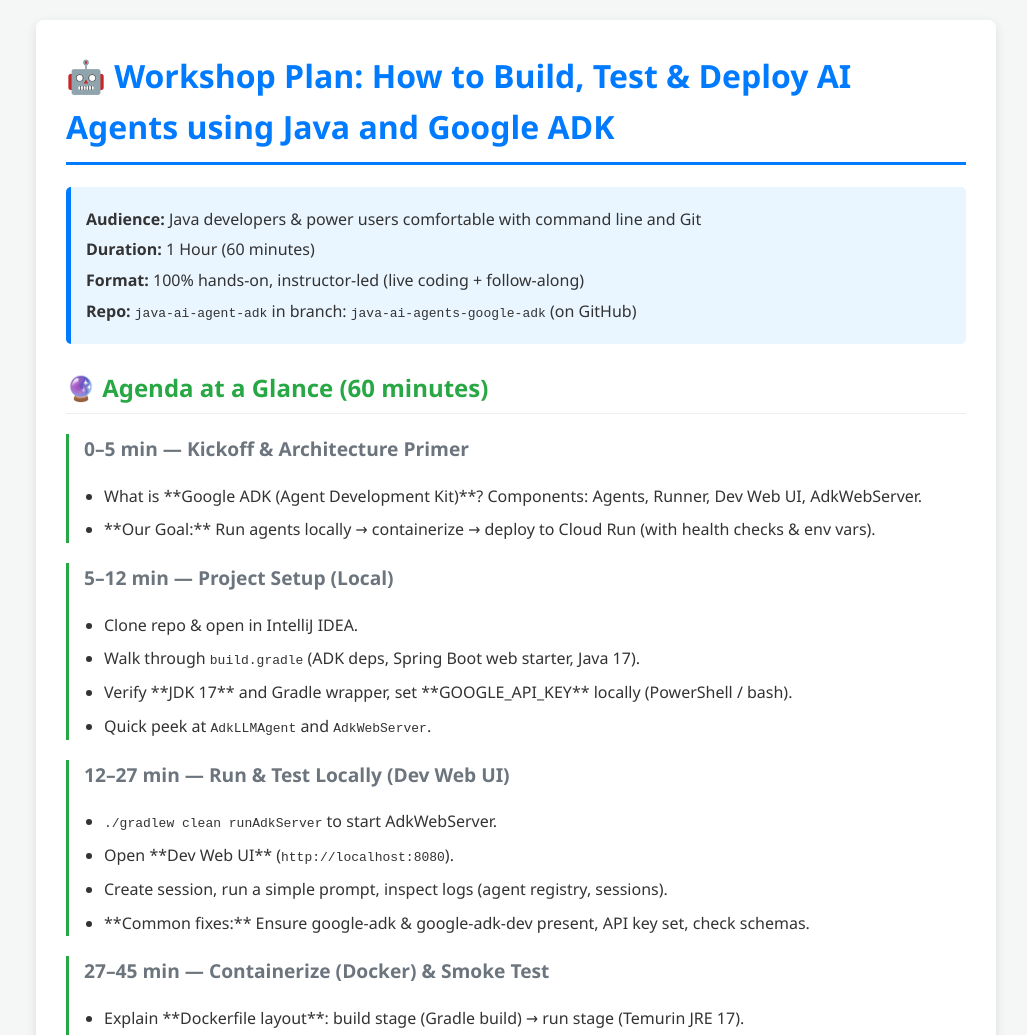
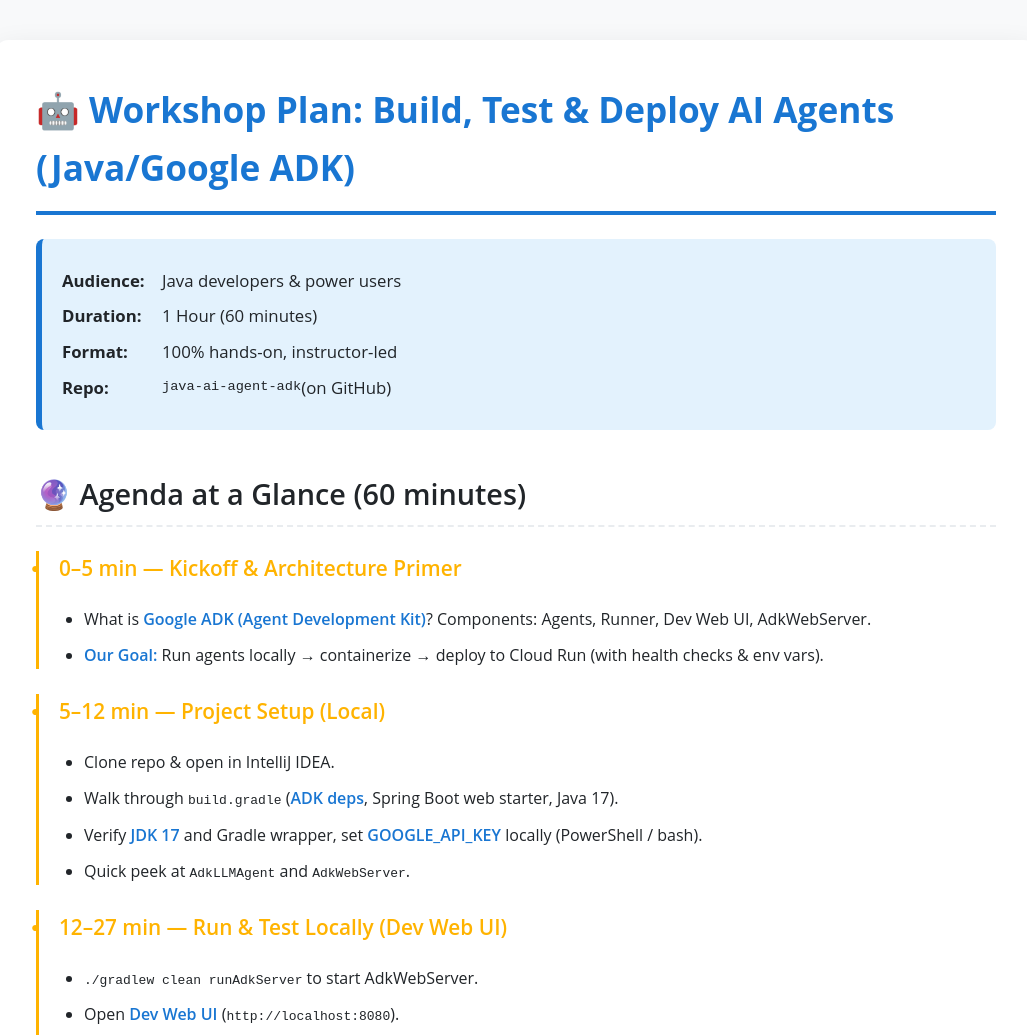
Before and after one commit to rajivksingh13/titli-ai, a plain HTML site: page index.html in a window 1280 px wide. Shown: the top 1035 px of the page, without its empty margins (124-1151 px from the left). Drawn offline with Linux system fonts and the light colour scheme.

Commit message:
Refactor index.html with new styles and content
Updated HTML structure and styles for the workshop plan.

```diff
--- a/index.html
+++ b/index.html
@@ -5,32 +5,175 @@
     <meta name="viewport" content="width=device-width, initial-scale=1.0">
     <title>Workshop Plan: How to Build, Test & Deploy AI Agents using Java and Google ADK</title>
     <style>
-        body { font-family: 'Segoe UI', Tahoma, Geneva, Verdana, sans-serif; line-height: 1.6; color: #333; margin: 20px; background-color: #f4f7f6; }
-        .container { max-width: 900px; margin: auto; background: #fff; padding: 30px; border-radius: 8px; box-shadow: 0 4px 12px rgba(0,0,0,0.1); }
-        h1 { color: #007bff; border-bottom: 3px solid #007bff; padding-bottom: 10px; margin-top: 0; }
-        h2 { color: #28a745; margin-top: 25px; border-bottom: 1px solid #eee; padding-bottom: 5px; }
-        h3 { color: #6c757d; margin-top: 20px; font-size: 1.2em; }
-        .meta-info, .recap { background-color: #e9f5ff; padding: 15px; border-radius: 5px; margin-bottom: 20px; border-left: 5px solid #007bff; }
-        .meta-info p { margin: 5px 0; }
-        .agenda-item { margin-bottom: 10px; padding-left: 15px; border-left: 3px solid #28a745; }
-        .code-block { background-color: #272c35; color: #f8f8f2; padding: 10px; border-radius: 4px; overflow-x: auto; margin-top: 5px; font-family: Consolas, 'Courier New', monospace; font-size: 0.9em; }
-        .code-block code { white-space: pre-wrap; }
-        .tip, .prereq { background-color: #fff3cd; border-left: 5px solid #ffc107; padding: 10px; margin: 15px 0; border-radius: 4px; color: #856404; }
-        ul { padding-left: 20px; }
-        li { margin-bottom: 8px; }
+        /* New Color Palette & Typography */
+        :root {
+            --color-primary: #1976D2; /* Deep Blue - for Main Headings/Borders */
+            --color-secondary: #FFB300; /* Amber/Gold - for Accent/Tips */
+            --color-text-dark: #212529;
+            --color-text-medium: #495057;
+            --color-background-light: #F8F9FA; /* Off-white background */
+            --color-highlight-light: #E3F2FD; /* Light Blue for Info Boxes */
+            --color-highlight-warning: #FFFDE7; /* Very light yellow for Tips */
+        }
+
+        body {
+            font-family: 'Open Sans', Arial, sans-serif; /* Cleaner, modern font */
+            line-height: 1.65;
+            color: var(--color-text-dark);
+            margin: 0;
+            background-color: var(--color-background-light);
+            padding: 40px 0;
+        }
+
+        .container {
+            max-width: 960px; /* Slightly wider container */
+            margin: auto;
+            background: #fff;
+            padding: 40px;
+            border-radius: 12px;
+            box-shadow: 0 10px 30px rgba(0,0,0,0.1); /* Softer, larger shadow */
+        }
+
+        /* Headings */
+        h1 {
+            color: var(--color-primary);
+            border-bottom: 4px solid var(--color-primary);
+            padding-bottom: 15px;
+            margin-top: 0;
+            font-size: 2.2em;
+            font-weight: 700;
+        }
+
+        h2 {
+            color: var(--color-text-dark);
+            margin-top: 40px;
+            border-bottom: 2px dashed #e9ecef; /* Dashed line for subtle division */
+            padding-bottom: 8px;
+            font-size: 1.8em;
+            font-weight: 600;
+        }
+
+        h3 {
+            color: var(--color-text-medium);
+            margin-top: 25px;
+            font-size: 1.3em;
+            font-weight: 600;
+        }
+
+        /* Information & Metadata Boxes */
+        .meta-info, .recap {
+            background-color: var(--color-highlight-light);
+            padding: 20px;
+            border-radius: 8px;
+            margin-bottom: 30px;
+            border-left: 6px solid var(--color-primary);
+            font-size: 1.05em;
+        }
+        .meta-info p {
+            margin: 8px 0;
+            display: flex;
+            align-items: center;
+        }
+        /* CSS replacement for <strong> in meta-info */
+        .meta-label {
+            color: var(--color-text-dark);
+            font-weight: 700;
+            min-width: 90px;
+            margin-right: 10px;
+        }
+
+        /* Agenda / Timeline Styling */
+        .agenda-item {
+            margin-bottom: 25px;
+            padding-left: 20px;
+            border-left: 3px solid var(--color-secondary); /* Accent color border */
+            position: relative;
+        }
+        /* Add a subtle circle/dot to mark the item */
+        .agenda-item::before {
+            content: '●';
+            position: absolute;
+            left: -8px;
+            top: 5px;
+            color: var(--color-secondary);
+            font-size: 14px;
+        }
+        .agenda-item h3 {
+            margin-top: 0;
+            color: var(--color-secondary);
+        }
+
+        /* Code Blocks */
+        .code-block {
+            background-color: #272c35;
+            color: #dcdcdc;
+            padding: 15px;
+            border-radius: 6px;
+            overflow-x: auto;
+            margin: 15px 0;
+            font-family: 'Roboto Mono', Consolas, 'Courier New', monospace;
+            font-size: 0.95em;
+            border: 1px solid #3d4554;
+            white-space: pre-wrap;
+            word-wrap: break-word; /* Ensure code wraps gracefully */
+        }
+        .code-block code {
+            display: block; /* Ensures consistent formatting inside the block */
+        }
+        .code-block p {
+            color: #90ee90; /* Light green for comments */
+            margin: 0;
+        }
+        .code-block br {
+            line-height: 1.5; /* Spacing between lines of code */
+        }
+
+        /* Tip/Prerequisite Boxes */
+        .tip, .prereq {
+            background-color: var(--color-highlight-warning);
+            border-left: 6px solid var(--color-secondary);
+            padding: 15px;
+            margin: 20px 0;
+            border-radius: 6px;
+            color: #4a4a4a;
+            font-size: 0.95em;
+            box-shadow: 0 2px 5px rgba(255,193,7,0.2);
+        }
+        .prereq .prereq-title {
+            color: var(--color-text-dark);
+            font-weight: 700;
+            display: block;
+            margin-bottom: 5px;
+        }
+
+        /* Lists */
+        ul {
+            padding-left: 25px;
+            list-style: disc;
+            color: var(--color-text-medium);
+        }
+        li {
+            margin-bottom: 10px;
+            color: var(--color-text-dark);
+        }
+        /* CSS replacement for <strong> in list items */
+        .key-term {
+            color: var(--color-primary);
+            font-weight: 600; /* Subtle emphasis */
+        }
     </style>
 </head>
 <body>
 
 <div class="container">
 
-    <h1>&#129302; Workshop Plan: How to Build, Test & Deploy AI Agents using Java and Google ADK</h1>
+    <h1>&#129302; Workshop Plan: Build, Test & Deploy AI Agents (Java/Google ADK)</h1>
 
     <div class="meta-info">
-        <p><strong>Audience:</strong> Java developers & power users comfortable with command line and Git</p>
-        <p><strong>Duration:</strong> 1 Hour (60 minutes)</p>
-        <p><strong>Format:</strong> 100% hands-on, instructor-led (live coding + follow-along)</p>
-        <p><strong>Repo:</strong> <code>java-ai-agent-adk</code> in branch: <code>java-ai-agents-google-adk</code> (on GitHub)</p>
+        <p><span class="meta-label">Audience:</span> Java developers & power users</p>
+        <p><span class="meta-label">Duration:</span> 1 Hour (60 minutes)</p>
+        <p><span class="meta-label">Format:</span> 100% hands-on, instructor-led</p>
+        <p><span class="meta-label">Repo:</span> <code>java-ai-agent-adk</code> (on GitHub)</p>
     </div>
 
     <h2>&#128302; Agenda at a Glance (60 minutes)</h2>
@@ -38,8 +181,8 @@
     <div class="agenda-item">
         <h3>0–5 min — Kickoff & Architecture Primer</h3>
         <ul>
-            <li>What is **Google ADK (Agent Development Kit)**? Components: Agents, Runner, Dev Web UI, AdkWebServer.</li>
-            <li>**Our Goal:** Run agents locally → containerize → deploy to Cloud Run (with health checks & env vars).</li>
+            <li>What is <span class="key-term">Google ADK (Agent Development Kit)</span>? Components: Agents, Runner, Dev Web UI, AdkWebServer.</li>
+            <li><span class="key-term">Our Goal:</span> Run agents locally → containerize → deploy to Cloud Run (with health checks & env vars).</li>
         </ul>
     </div>
 
@@ -47,8 +190,8 @@
         <h3>5–12 min — Project Setup (Local)</h3>
         <ul>
             <li>Clone repo & open in IntelliJ IDEA.</li>
-            <li>Walk through <code>build.gradle</code> (ADK deps, Spring Boot web starter, Java 17).</li>
-            <li>Verify **JDK 17** and Gradle wrapper, set **GOOGLE_API_KEY** locally (PowerShell / bash).</li>
+            <li>Walk through <code>build.gradle</code> (<span class="key-term">ADK deps</span>, Spring Boot web starter, Java 17).</li>
+            <li>Verify <span class="key-term">JDK 17</span> and Gradle wrapper, set <span class="key-term">GOOGLE_API_KEY</span> locally (PowerShell / bash).</li>
             <li>Quick peek at <code>AdkLLMAgent</code> and <code>AdkWebServer</code>.</li>
         </ul>
     </div>
@@ -57,19 +200,19 @@
         <h3>12–27 min — Run & Test Locally (Dev Web UI)</h3>
         <ul>
             <li><code>./gradlew clean runAdkServer</code> to start AdkWebServer.</li>
-            <li>Open **Dev Web UI** (<code>http://localhost:8080</code>).</li>
+            <li>Open <span class="key-term">Dev Web UI</span> (<code>http://localhost:8080</code>).</li>
             <li>Create session, run a simple prompt, inspect logs (agent registry, sessions).</li>
-            <li>**Common fixes:** Ensure google-adk & google-adk-dev present, API key set, check schemas.</li>
+            <li><span class="key-term">Common fixes:</span> Ensure google-adk & google-adk-dev present, API key set, check schemas.</li>
         </ul>
     </div>
 
     <div class="agenda-item">
         <h3>27–45 min — Containerize (Docker) & Smoke Test</h3>
         <ul>
-            <li>Explain **Dockerfile layout**: build stage (Gradle build) → run stage (Temurin JRE 17).</li>
+            <li>Explain <span class="key-term">Dockerfile layout</span>: build stage (Gradle build) → run stage (Temurin JRE 17).</li>
             <li>Build image: <code>docker build -t adk-ui .</code></li>
             <li>Run local: <code>docker run --rm -e PORT=8080 -e GOOGLE_API_KEY=$GOOGLE_API_KEY -p 8080:8080 adk-ui</code></li>
-            <li>Verify the Dev Web UI renders and agents load **inside the container**.</li>
+            <li>Verify the Dev Web UI renders and agents load <span class="key-term">inside the container</span>.</li>
         </ul>
     </div>
 
@@ -77,7 +220,7 @@
         <h3>45–58 min — Deploy to Google Cloud Run</h3>
         <ul>
             <li>Push image (if using Artifact Registry): <code>docker tag</code> & <code>docker push</code>.</li>
-            <li>**Deploy to Cloud Run:** <code>gcloud run deploy...</code> (cover key flags: <code>--allow-unauthenticated</code>, <code>--memory</code>, <code>--set-env-vars</code>).</li>
+            <li><span class="key-term">Deploy to Cloud Run:</span> <code>gcloud run deploy...</code> (cover key flags: <code>--allow-unauthenticated</code>, <code>--memory</code>, <code>--set-env-vars</code>).</li>
             <li>Health checks & startup probe notes; confirm URL works; create session in UI; tail logs.</li>
         </ul>
     </div>
@@ -85,8 +228,8 @@
     <div class="agenda-item">
         <h3>58–60 min — Wrap-Up & Q&A</h3>
         <ul>
-            <li>**Recap:** local → Docker → Cloud Run.</li>
-            <li>**Next steps:** Dedicated agent module, externalized config, CI/CD with Cloud Build.</li>
+            <li><span class="key-term">Recap:</span> local → Docker → Cloud Run.</li>
+            <li><span class="key-term">Next steps:</span> Dedicated agent module, externalized config, CI/CD with Cloud Build.</li>
         </ul>
     </div>
 
@@ -95,7 +238,8 @@
     <h2>&#128187; Detailed Hands-On Checklist</h2>
 
     <div class="prereq">
-        <p><strong>Prerequisites (preinstalled):</strong> Java 17, Gradle (or wrapper), IntelliJ IDEA, Docker Desktop, gcloud CLI (authenticated to project <code>rajiv-ai</code>), Artifact Registry enabled, Cloud Run enabled.</p>
+        <span class="prereq-title">Prerequisites (preinstalled):</span>
+        <p>Java 17, Gradle (or wrapper), IntelliJ IDEA, Docker Desktop, gcloud CLI (authenticated to project <code>rajiv-ai</code>), Artifact Registry enabled, Cloud Run enabled.</p>
     </div>
 
     <h3>1) Clone & Inspect</h3>
@@ -130,7 +274,7 @@ docker run --rm -e PORT=8080 -e GOOGLE_API_KEY=$GOOGLE_API_KEY -p 8080:8080 adk-
         </code>
     </div>
     <div class="tip">
-        <strong>Tip:</strong> If "Agent registry is empty" in the container, check the <code>--adk.agents.source-dir</code> path in your **Dockerfile's** <code>ENTRYPOINT</code>.
+        <span class="prereq-title">Tip: Debugging Agents</span> If "Agent registry is empty" in the container, check the <code>--adk.agents.source-dir</code> path in your **Dockerfile's** <code>ENTRYPOINT</code>.
     </div>
 
     <h3>5) Push & Deploy to Cloud Run</h3>
@@ -156,18 +300,18 @@ gcloud run deploy learning-assistant \<br>
 
     <h3>Slide-Friendly Talking Points (for instructor)</h3>
     <ul>
-        <li>**Why Google ADK?** Rapid agent prototyping with Dev Web UI + clean abstractions.</li>
-        <li>**Local → Cloud parity:** Same Java app, just add a container boundary + Cloud Run infra.</li>
-        <li>**Observability:** Readiness/startup probes, log streams, session IDs, HTTP endpoints.</li>
-        <li>**Security:** Keep <code>GOOGLE_API_KEY</code> in Cloud Run env vars / Secret Manager.</li>
-        <li>**Scalability:** Cloud Run autoscaling; concurrency limits.</li>
+        <li><span class="key-term">Why Google ADK?</span> Rapid agent prototyping with Dev Web UI + clean abstractions.</li>
+        <li><span class="key-term">Local → Cloud parity:</span> Same Java app, just add a container boundary + Cloud Run infra.</li>
+        <li><span class="key-term">Observability:</span> Readiness/startup probes, log streams, session IDs, HTTP endpoints.</li>
+        <li><span class="key-term">Security:</span> Keep <code>GOOGLE_API_KEY</code> in Cloud Run env vars / Secret Manager.</li>
+        <li><span class="key-term">Scalability:</span> Cloud Run autoscaling; concurrency limits.</li>
     </ul>
 
     <h3>Stretch Goals (if time allows)</h3>
     <ul>
         <li>Swap to Vertex AI via <code>GOOGLE_GENAI_USE_VERTEXAI=TRUE</code> and Service Account auth.</li>
-        <li>Add a simple **Tool (FunctionTool)** and show structured I/O schema validation.</li>
-        <li>Wire a **CI/CD pipeline** (Cloud Build trigger) to build & deploy on push.</li>
+        <li>Add a simple <span class="key-term">Tool (FunctionTool)</span> and show structured I/O schema validation.</li>
+        <li>Wire a <span class="key-term">CI/CD pipeline</span> (Cloud Build trigger) to build & deploy on push.</li>
         <li>Externalize agent configs to ConfigMap/Secrets (12-factor).</li>
     </ul>
 
```
